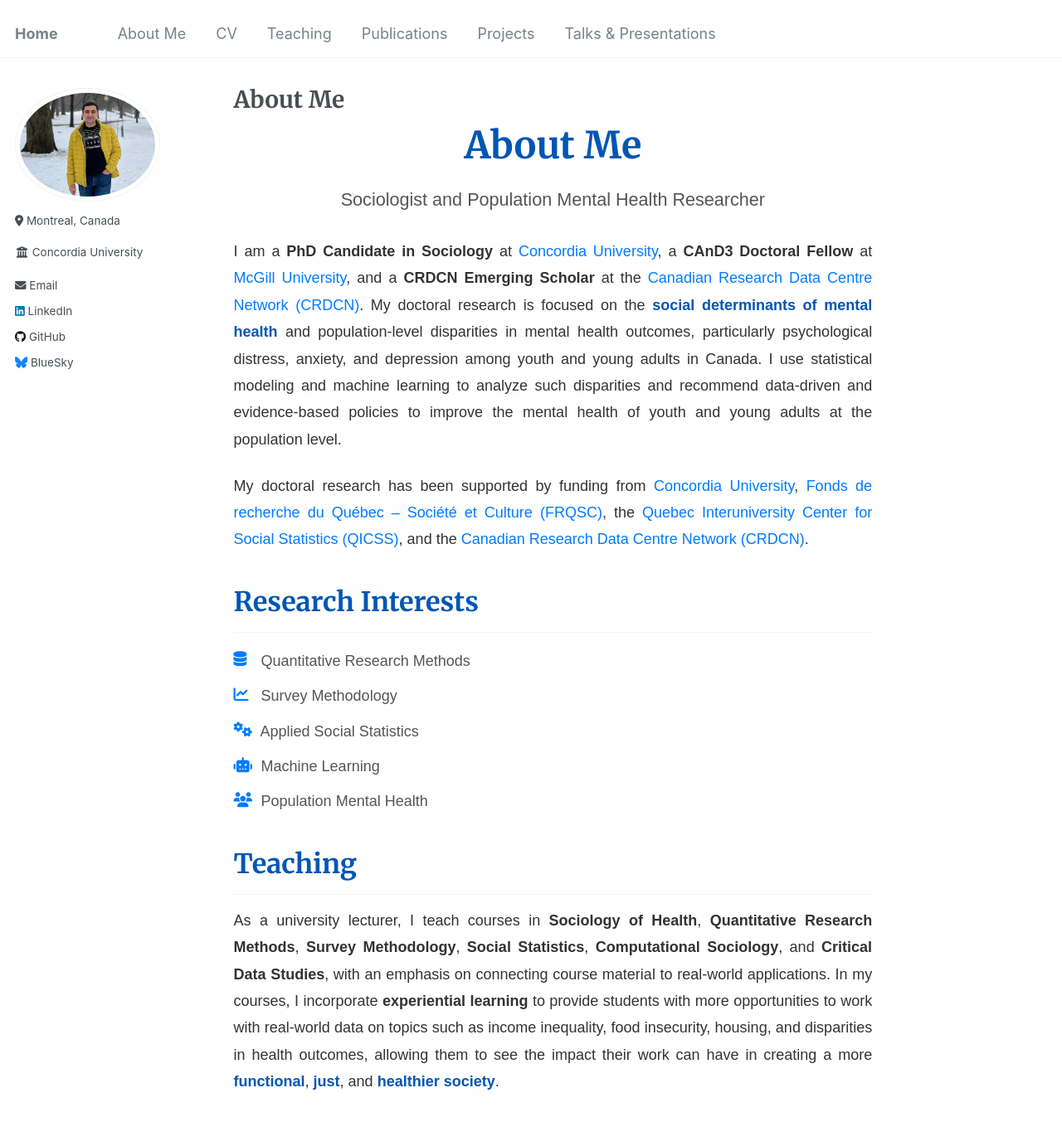
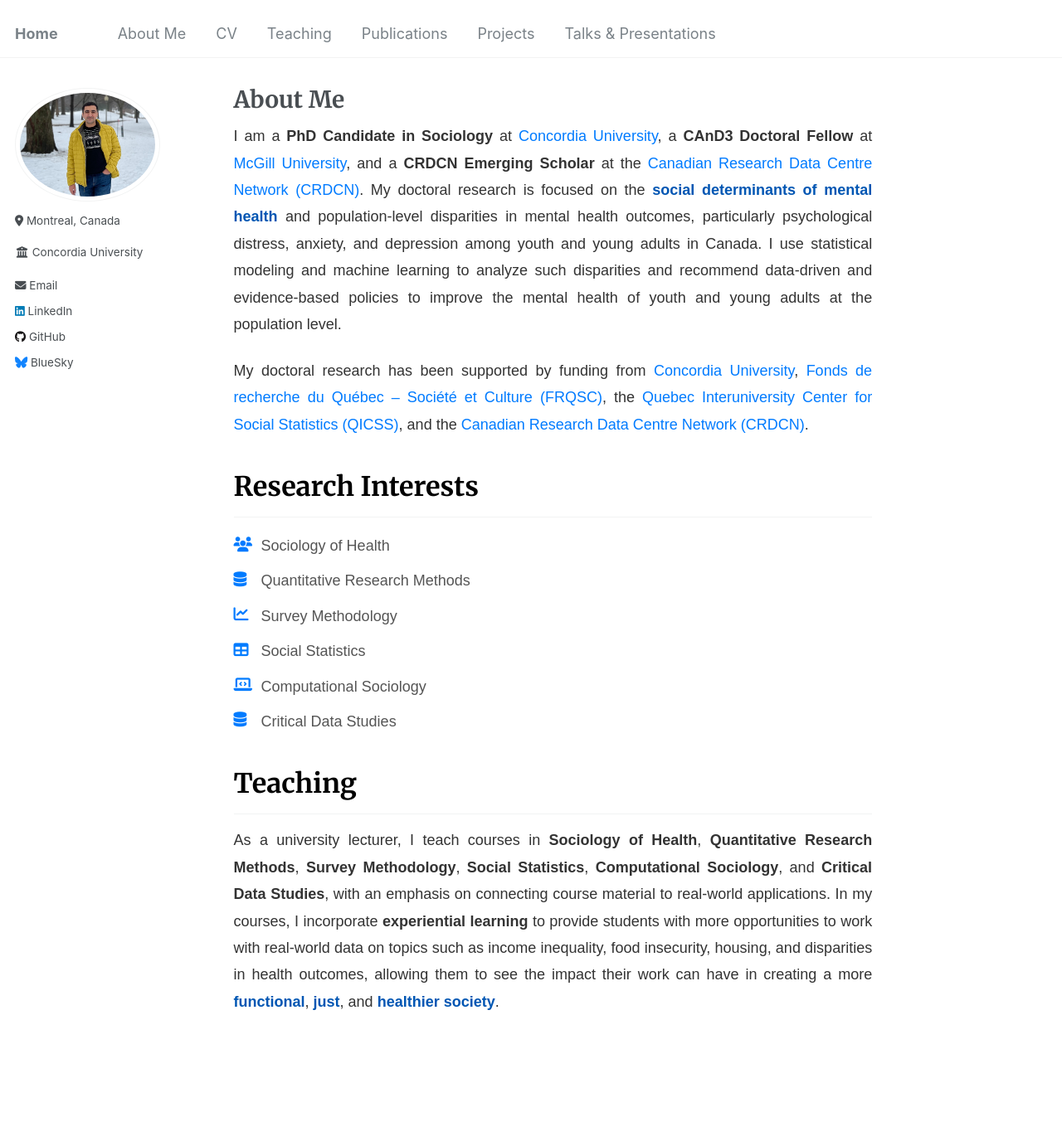
Before and after one commit to Mohsnmonji/mohsnmonji.github.io, a Jekyll site: the page built from about-me.md, in a window 1280 px wide and 1400 px high. Shown: the top 1353 px of the window at 83% size. Built offline with Jekyll 4.4.1, drawn with Linux system fonts in a browser that asks for light colours.

Commit message:
Update about-me.md

```diff
--- a/about-me.md
+++ b/about-me.md
@@ -10,22 +10,6 @@ author_profile: true
   .about-section {
     margin-bottom: 40px;
     font-family: 'Arial', sans-serif;
-  }
-
-  .about-header {
-    text-align: center;
-    margin-bottom: 30px;
-  }
-
-  .about-header h1 {
-    font-size: 2.5rem;
-    color: #0056b3;
-  }
-
-  .about-header p {
-    font-size: 1.2rem;
-    color: #555;
-    margin-top: 10px;
   }
 
   .about-content {
@@ -45,7 +29,7 @@ author_profile: true
 
   .about-section h2 {
     font-size: 1.8rem;
-    color: #0056b3;
+    color: black;
     margin-top: 40px;
     margin-bottom: 15px;
   }
@@ -73,11 +57,6 @@ author_profile: true
 </style>
 
 <div class="about-section">
-  <div class="about-header">
-    <h1>About Me</h1>
-    <p>Sociologist and Population Mental Health Researcher</p>
-  </div>
-
   <div class="about-content">
     <p>
       I am a <strong>PhD Candidate in Sociology</strong> at
@@ -102,11 +81,12 @@ author_profile: true
   <div class="about-content">
     <h2>Research Interests</h2>
     <ul>
+      <li><i class="fas fa-users icon"></i> Sociology of Health</li>
       <li><i class="fas fa-database icon"></i> Quantitative Research Methods</li>
       <li><i class="fas fa-chart-line icon"></i> Survey Methodology</li>
-      <li><i class="fas fa-cogs icon"></i> Applied Social Statistics</li>
-      <li><i class="fas fa-robot icon"></i> Machine Learning</li>
-      <li><i class="fas fa-users icon"></i> Population Mental Health</li>
+      <li><i class="fas fa-table icon"></i> Social Statistics</li>
+      <li><i class="fas fa-laptop-code icon"></i> Computational Sociology</li>
+      <li><i class="fas fa-database icon"></i> Critical Data Studies</li>
     </ul>
   </div>
 
```
